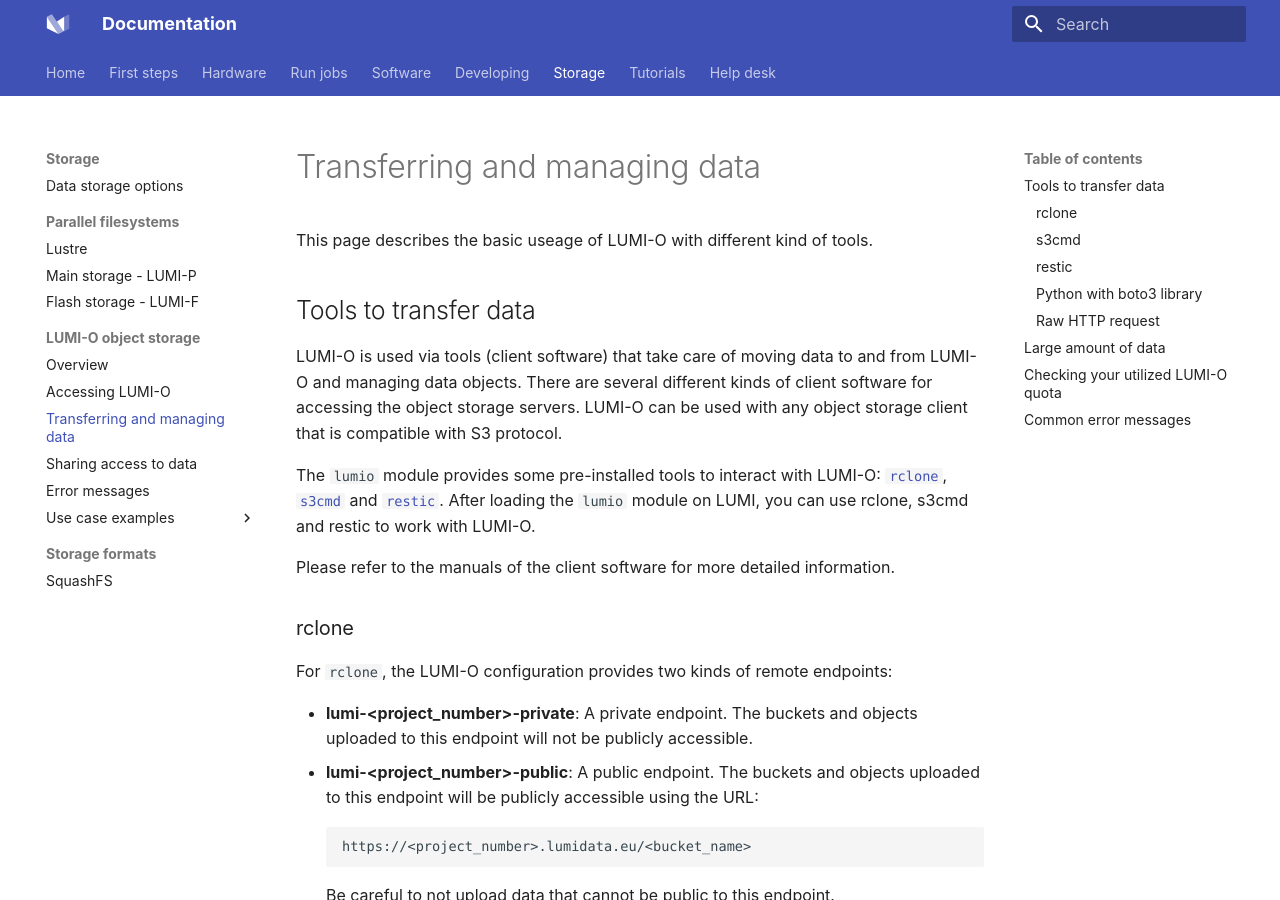
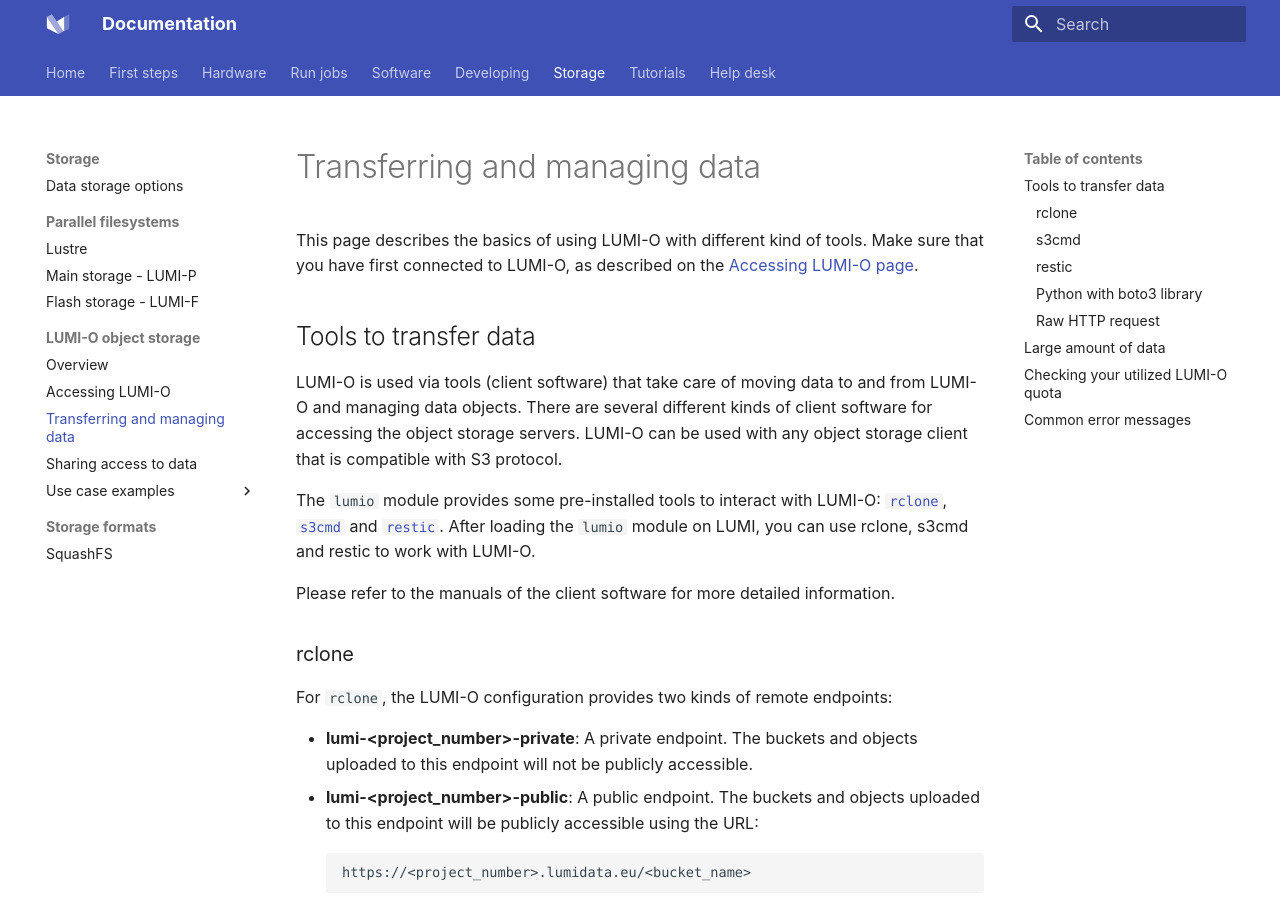
Before and after one commit to Lumi-supercomputer/lumi-userguide, an MkDocs documentation site: the page built from docs/storage/lumio/clients-general.md, in a window 1280 px wide and 900 px high. Built offline with MkDocs 1.6.1 and Material for MkDocs 9.7.7, drawn with Linux system fonts in a browser that asks for light colours.

Commit message:
small update

```diff
--- a/docs/storage/lumio/clients-general.md
+++ b/docs/storage/lumio/clients-general.md
@@ -1,6 +1,6 @@
 # Transferring and managing data
 
-This page describes the basic useage of LUMI-O with different kind of tools.
+This page describes the basics of using LUMI-O with different kind of tools. Make sure that you have first connected to LUMI-O, as described on the [Accessing LUMI-O page](./auth-lumidata-eu.md).
 
 <!-- This page could be also called 'Overview of data transfer tools' in the table of contents. With the current name it hints that there is also other information related to good practices when transferring data, which would be nice, I think. But it could also be only about the client software / tools.
  -->
--- a/mkdocs.yml
+++ b/mkdocs.yml
@@ -116,7 +116,7 @@
           # - ...
       - Sharing access to data: storage/lumio/advanced.md
       # - Checking your quota: storage/lumio/check-quota.md
-      - Error messages: storage/lumio/error-messages.md
+      # - Error messages: storage/lumio/error-messages.md
       # - Object storage related terms and concepts:
       - Use case examples:
         - Simple upload and download: storage/lumio/upload-download.md
```
Also changed, not shown: docs/storage/lumio/auth-lumidata-eu.md (+3 -0 lines).
